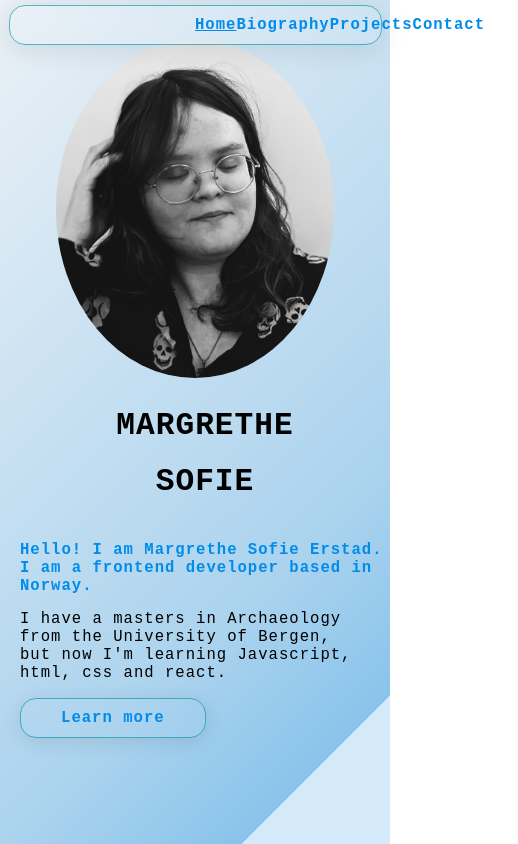
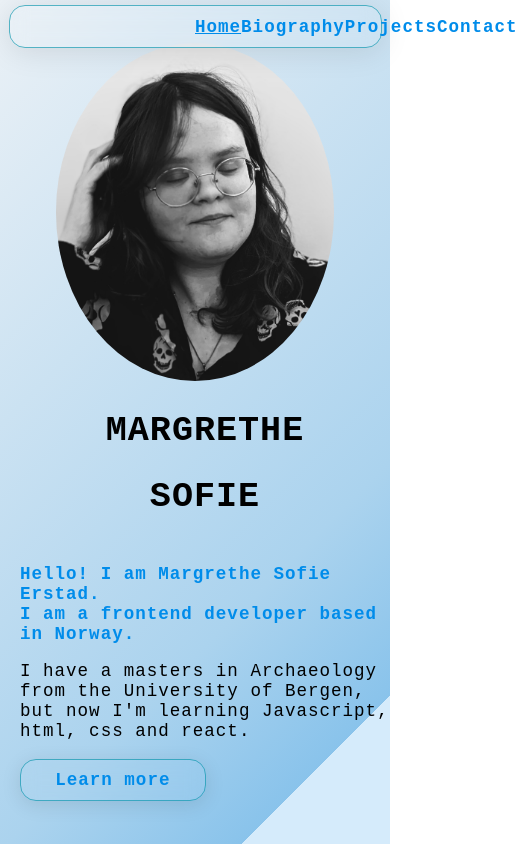
Before and after one commit to Masoer/portfolio, a React (Create React App) app: page / in a window 390 px wide. Shown: the whole page, 518 px wide, since content can reach past the window. Built offline with nearby package versions, Linux system fonts and the light colour scheme.

Commit message:
increased font size on phone

```diff
--- a/package.json
+++ b/package.json
@@ -9,6 +9,7 @@
     "@testing-library/user-event": "^13.5.0",
     "react": "^18.2.0",
     "react-adaptive-image": "^1.9.1",
+    "react-burger-menu": "^3.0.8",
     "react-dom": "^18.2.0",
     "react-router-dom": "^6.3.0",
     "react-scripts": "5.0.1",
--- a/src/Globalcomponents/Globalstyle.js
+++ b/src/Globalcomponents/Globalstyle.js
@@ -8,7 +8,7 @@ const GlobalStyle = createGlobalStyle`
         font-size: 1.3vw;
 
         @media only screen and (max-width: 40em) {
-          font-size: 4vw;
+          font-size: 4.5vw;
         }
     };
     body {
```
Also changed, not shown: 1 other file (tests, documents, lock files or other folders).
